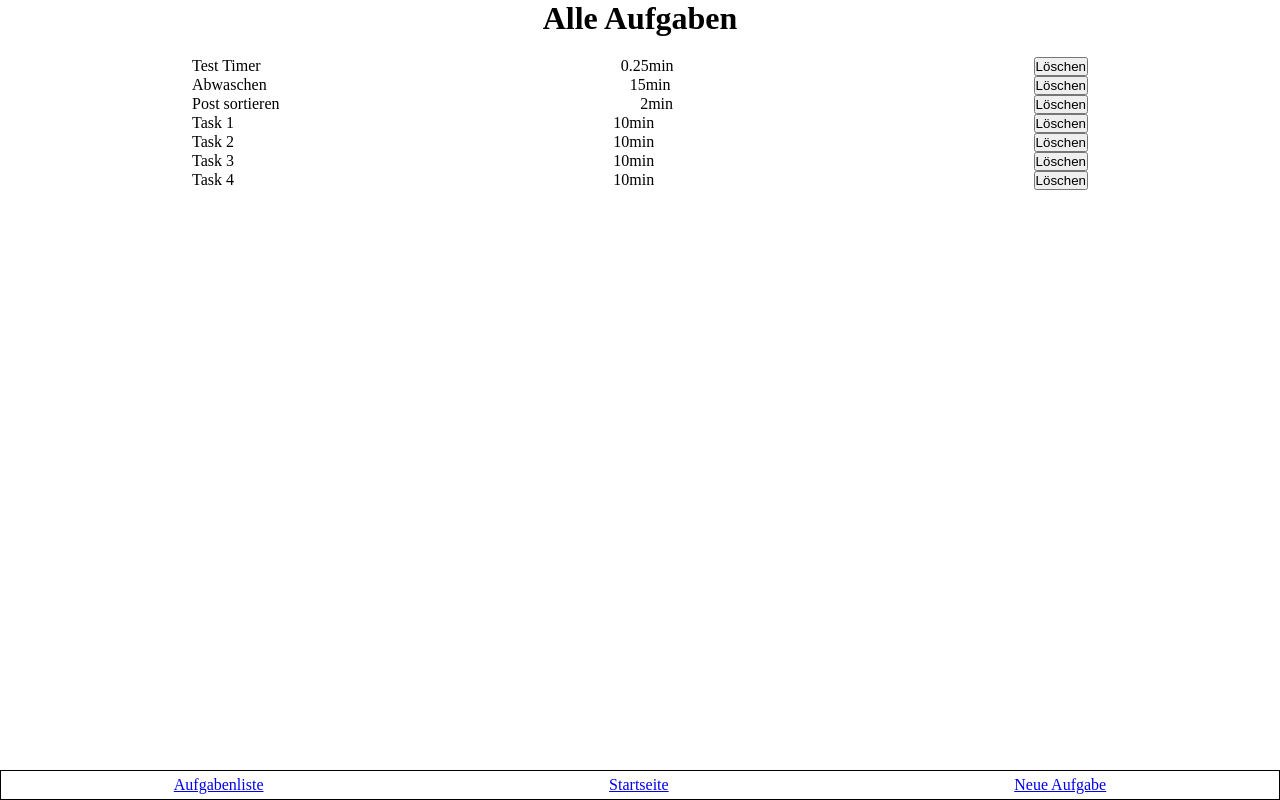
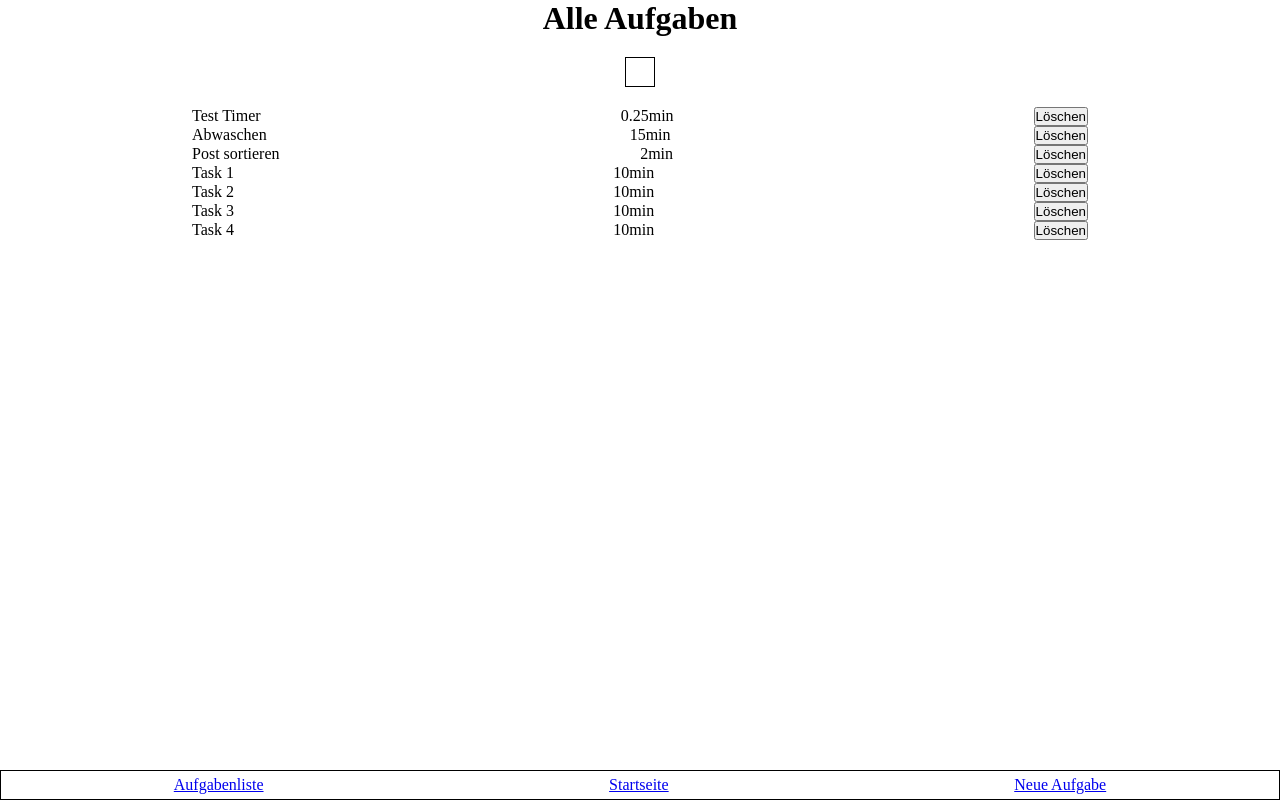
Before and after one commit to A11yship/capstone-project, a Next.js app: page /task-list in a window 1280 px wide. Built offline with nearby package versions, Linux system fonts and the light colour scheme.

Commit message:
Add modal

```diff
--- /dev/null
+++ b/src/components/Modal/Modal.js
@@ -0,0 +1,5 @@
+import StyledModal from './StyledModal';
+
+export default function Modal() {
+	return <StyledModal />;
+}
--- /dev/null
+++ b/src/components/Modal/StyledModal.js
@@ -0,0 +1,9 @@
+import styled from 'styled-components';
+
+const StyledModal = styled.section`
+	width: 30px;
+	height: 30px;
+	border: 1px solid black;
+`;
+
+export default StyledModal;
--- a/src/pages/task-list.js
+++ b/src/pages/task-list.js
@@ -2,6 +2,7 @@ import Button from '../components/Button/Button';
 import Layout from '../components/Layout';
 import StyledList from '../components/List/StyledList';
 import StyledListItem from '../components/ListItem/StyledListItem';
+import Modal from '../components/Modal/Modal';
 import useStore from '../hooks/useStore';
 
 export default function TaskList() {
@@ -11,6 +12,7 @@ export default function TaskList() {
 	return (
 		<Layout>
 			<h1>Alle Aufgaben</h1>
+			<Modal />
 			<StyledList role="list">
 				{tasks.map(task => (
 					<StyledListItem key={task.id}>
```
